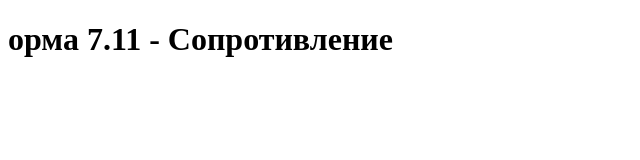
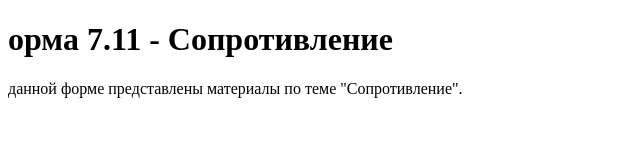
Before and after one commit to Sergei9-hub/forma-7.11-soprotivlenie, a plain HTML site: page index.html in a window 1280 px wide. Shown: the whole page, without its empty margins (0-640 px from the left). Drawn offline with nearby package versions, Linux system fonts and the light colour scheme.

Commit message:
Update index.html with proper encoding and content

```diff
--- a/index.html
+++ b/index.html
@@ -1 +1 @@
-<!DOCTYPE html><html lang="ru"><head><meta charset="UTF-8"><title>орма 7.11</title></head><body><h1>орма 7.11 - Сопротивление</h1></body></html>
+<!DOCTYPE html><html lang="ru"><head><meta charset="UTF-8"><title>орма 7.11</title></head><body><div id="particles-js"></div><div class="container"><h1>орма 7.11 - Сопротивление</h1><div class="content"><p> данной форме представлены материалы по теме "Сопротивление".</p></div></div><script src="https://cdn.jsdelivr.net/particles.js/2.0.0/particles.min.js"></script></body></html>
```
